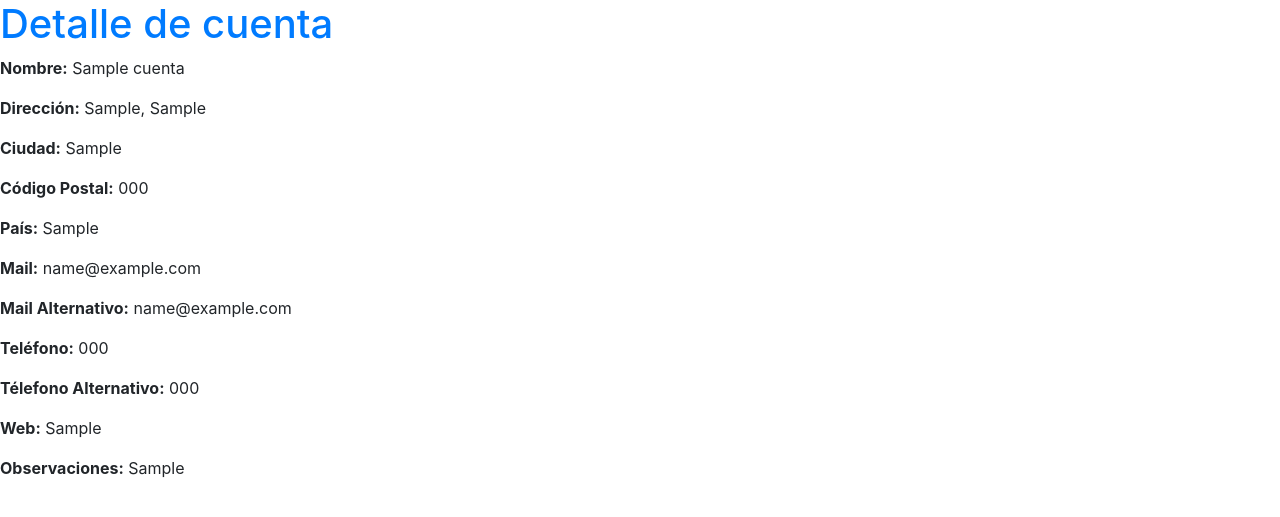
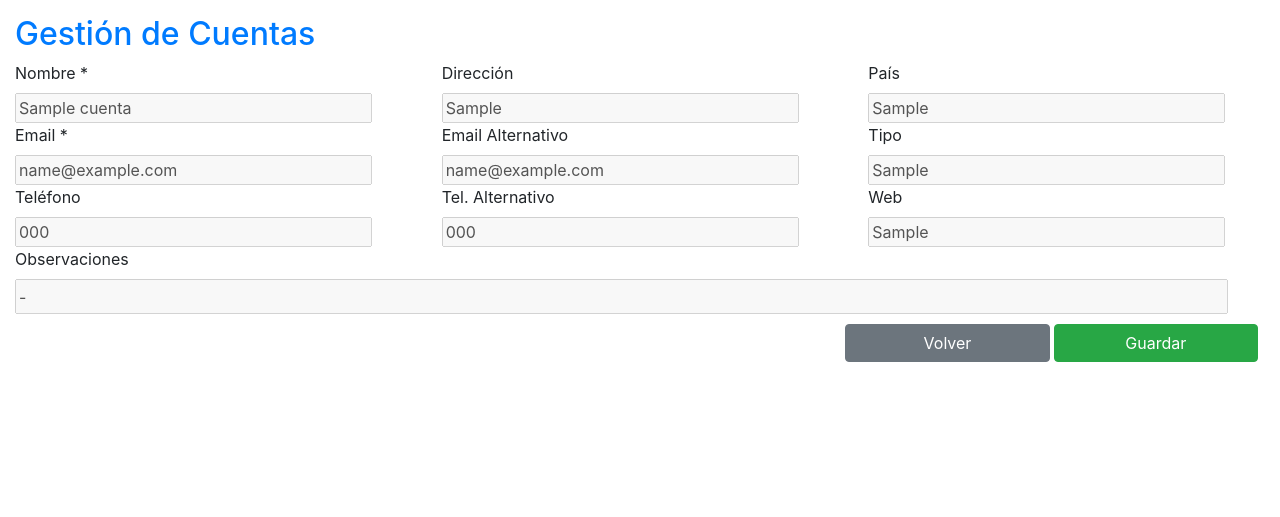
Before and after one commit to Winguweb/mi_primera_bd, a Django app: page /cuentas/1 in a window 1280 px wide. Shown: the top 517 px of the page. Run offline with Django 3.2, Linux system fonts and the light colour scheme; tables that the repository leaves empty hold one stand-in row (values such as "Sample post"); some libraries are stand-ins or nearby versions.

Commit message:
Adición de la posibilidad de dar de alta una cuenta + mejora pantalla de detalle Cuentas

```diff
--- a/primerabdd/primerabdd/crm/templates/crm/cuentas_detalles.html
+++ b/primerabdd/primerabdd/crm/templates/crm/cuentas_detalles.html
@@ -1,90 +1,147 @@
 {% extends "base.html" %}
 
 {% block body %}
-	<h1>Detalle de cuenta</h1>
 
-	<p><b>Nombre:</b> {{cuenta.nombre}}</p>
+<style type="text/css">
 
-	<p>
-		<b>Dirección:</b>
-			{% if cuenta.calle == None or cuenta.numero == None %}
-				{{ "-" }}
+    .col-lg-4 input, .col-lg-4 select {
+        width: 90%;
+    }
+
+    .col-lg-4 .btn {
+        width: 50%;
+    }
+
+    p {
+        margin-top: 10px;
+        margin-bottom: 5px;
+    }
+
+    #id_observaciones {
+        width: 97%;
+        height: 100px;
+    }
+
+</style>
+
+<form style="padding: 15px;" action="" method="post">
+    {% csrf_token %}
+    {{ form.non_field_errors }}
+
+    <h2>Gestión de Cuentas</h2>
+
+    <div class="row">
+        <div class="col-lg-4">
+            <label for="{{ cuenta.nombre.id_for_label }}">Nombre *</label>
+            <br>
+            <input type="text" name="" value="{{ cuenta.nombre }}" disabled>
+        </div>
+
+        <div class="col-lg-4">
+            <label for="{{ cuenta.calle.id_for_label }}">Dirección</label>
+            <br>
+            {% if cuenta.calle == None %}
+                <input type="text" name="" value="-" disabled>
             {% else %}
-				{{cuenta.calle}}, {{cuenta.numero}}
+                <input type="text" name="" value="{{ cuenta.calle }}" disabled>
             {% endif %}
-	</p>
+        </div>
 
-	<p>
-		<b>Ciudad:</b>
-			{% if cuenta.ciudad == None%}
-				{{ "-" }}
+        <div class="col-lg-4">
+            <label for="{{ cuenta.pais.id_for_label }}">País</label>
+            <br>
+            {% if cuenta.pais == None %}
+                <input type="text" name="" value="-" disabled>
             {% else %}
-				{{cuenta.ciudad}}
+                <input type="text" name="" value="{{ cuenta.pais }}" disabled>
             {% endif %}
-	</p>
+        </div>
+    </div>
 
-	<p>
-		<b>Código Postal:</b>
-			{% if cuenta.cod_postal == None%}
-				{{ "-" }}
+    <div class="row">
+        <div class="col-lg-4">
+            <label for="{{ cuenta.email.id_for_label }}">Email *</label>
+            <br>
+            <input type="text" name="" value="{{ cuenta.email }}" disabled>
+        </div>
+
+        <div class="col-lg-4">
+            <label for="{{ cuenta.email_alternativo.id_for_label }}">Email  Alternativo</label>
+            <br>
+            {% if cuenta.email_alternativo == None %}
+                <input type="text" name="" value="-" disabled>
             {% else %}
-				{{cuenta.cod_postal}}
+                <input type="text" name="" value="{{ cuenta.email_alternativo }}" disabled>
             {% endif %}
-	</p>
+        </div>
 
-	<p>
-		<b>País:</b>
-			{% if cuenta.pais == None%}
-				{{ "-" }}
+        <div class="col-lg-4">
+            <label for="{{ cuenta.tipo.id_for_label }}">Tipo</label>
+            <br>
+            {% if cuenta.tipo == None %}
+                <input type="text" name="" value="-" disabled>
             {% else %}
-				{{cuenta.pais}}
+                <input type="text" name="" value="{{ cuenta.tipo }}" disabled>
             {% endif %}
-	</p>
+        </div>
+    </div>
 
-	<p><b>Mail:</b> {{cuenta.email}}</p>
+    <div class="row">
+        <div class="col-lg-4">
+            <label for="{{ cuenta.telefono.id_for_label }}">Teléfono</label>
+            <br>
+            {% if cuenta.telefono == None %}
+                <input type="text" name="" value="-" disabled>
+            {% else %}
+                <input type="text" name="" value="{{ cuenta.telefono }}" disabled>
+            {% endif %}
+        </div>
 
-	<p>
-		<b>Mail Alternativo:</b>
-			{% if cuenta.email_alternativo == None%}
-				{{ "-" }}
+        <div class="col-lg-4">
+            <label for="{{ cuenta.telefono_alternativo.id_for_label }}">Tel. Alternativo</label>
+            <br>
+            {% if cuenta.telefono_alternativo == None %}
+                <input type="text" name="" value="-" disabled>
             {% else %}
-				{{cuenta.email_alternativo}}
+                <input type="text" name="" value="{{ cuenta.telefono_alternativo }}" disabled>
             {% endif %}
-	</p>
+        </div>
 
-	<p>
-		<b>Teléfono:</b>
-			{% if cuenta.telefono == None%}
-				{{ "-" }}
+        <div class="col-lg-4">
+            <label for="{{ cuenta.web.id_for_label }}">Web</label>
+            <br>
+            {% if cuenta.web == None %}
+                <input type="text" name="" value="-" disabled>
             {% else %}
-				{{cuenta.telefono}}
+                <input type="text" name="" value="{{ cuenta.web }}" disabled>
             {% endif %}
-		</p>
+        </div>
+    </div>
 
-	<p>
-		<b>Télefono Alternativo:</b>
-			{% if cuenta.telefono_alternativo == None%}
-				{{ "-" }}
+    <div class="row">
+        <div class="col-lg-12">
+            <label for="{{ cuenta.observaciones.id_for_label }}">Observaciones</label>
+            <br>
+            {% if cuenta.observaciones == "" or cuenta.observaiones == None %}
+                <input style="width: 97%; height: 35px;" type="text" name="" value="-" disabled>
             {% else %}
-				{{cuenta.telefono_alternativo}}
+                <input style="width: 97%; height: 100px;" type="text" name="" value="{{ cuenta.observaciones }}" disabled>
             {% endif %}
-	</p>
+        </div>
+    </div>
 
-	<p>
-		<b>Web:</b>
-			{% if cuenta.web == None%}
-				{{ "-" }}
-			{% else %}
-				{{cuenta.web}}
-			{% endif %}
-	</p>
+    <div class="row" style="padding-right: 20px; padding-left: 10px;">
+        <div class="col-6 col-sm-6 col-md-6 col-lg-6">
+        </div>
+        <div class="col-2 col-sm-2 col-md-2 col-lg-2"></div>
+        <div class="col-2 col-sm-2 col-md-2 col-lg-2" style="padding-left: 2px; padding-right: 2px;">
+            <a class="btn btn-secondary" style="margin-top: 10px; margin-right: 40px;" href="/cuentas">Volver</a>
+        </div>
+        <div class="col-2 col-sm-2 col-md-2 col-lg-2" style="padding-left: 2px; padding-right: 2px;">
+            <input class="btn btn-success" type="submit" value="Guardar" style="margin-top: 10px; margin-right: 40px;" />
+        </div>
+    </div>
 
-	<p>
-		<b>Observaciones:</b> {% if cuenta.observaciones == None%}
-			{{ "-" }}
-		{% else %}
-			{{cuenta.observaciones}}
-	{% endif %}
-	</p>
+</form>
 
 {% endblock %}
--- a/primerabdd/primerabdd/crm/urls.py
+++ b/primerabdd/primerabdd/crm/urls.py
@@ -18,5 +18,6 @@ urlpatterns = [
     path('custom/deleteGender/<int:pk>', views.CampoCustomGeneroEliminar.as_view(), name='eliminar_custom_genero'),
     path('custom/deleteOrigin/<int:pk>', views.CampoCustomOrigenEliminar.as_view(), name='eliminar_custom_origen'),
     path('custom/deleteContactType/<int:pk>', views.CampoCustomTipoContactoEliminar.as_view(), name='eliminar_custom_tipo_contacto'),
-    path('custom/deleteAccountType/<int:pk>', views.CampoCustomtipoCuentaEliminar.as_view(), name='eliminar_custom_tipo_cuenta')
+    path('custom/deleteAccountType/<int:pk>', views.CampoCustomtipoCuentaEliminar.as_view(), name='eliminar_custom_tipo_cuenta'),
+    path('cuentas/create/', views.CuentasCrear.as_view(), name='crear_cuenta'),
 ]
--- a/primerabdd/primerabdd/crm/views.py
+++ b/primerabdd/primerabdd/crm/views.py
@@ -42,6 +42,23 @@ class CuentasDetalles(DetailView):
     model = Cuenta
     context_object_name = 'cuenta'
     template_name = 'crm/cuentas_detalles.html'
+
+class CuentasCrear(CreateView):
+    model = Cuenta
+    form_class = CuentaCrearForm
+    template_name = 'crm/creacion_cuenta.html'
+    success_url = reverse_lazy('ver_cuentas')
+
+    def form_valid(self, form):
+        user = self.request.user
+        organizacion = Organizacion.objects.filter(usuario=user)[:1].get()
+
+        form.instance.organizacion = organizacion
+        self.object = form.save()
+
+        return super(CuentasCrear, self).form_valid(form)
+
+
 
 class CuentasContactos(TemplateView):
     context_object_name = 'contatos_cuenta'
```
Also changed, not shown: primerabdd/primerabdd/crm/forms.py (+12 -0 lines), primerabdd/primerabdd/crm/templates/crm/creacion_contacto.html (+0 -7 lines), primerabdd/primerabdd/crm/templates/crm/creacion_cuenta.html (added, +115 -0 lines), primerabdd/primerabdd/crm/templates/crm/cuentas_lista.html (+20 -3 lines). Lines whose indentation alone changed are shown as unchanged.
